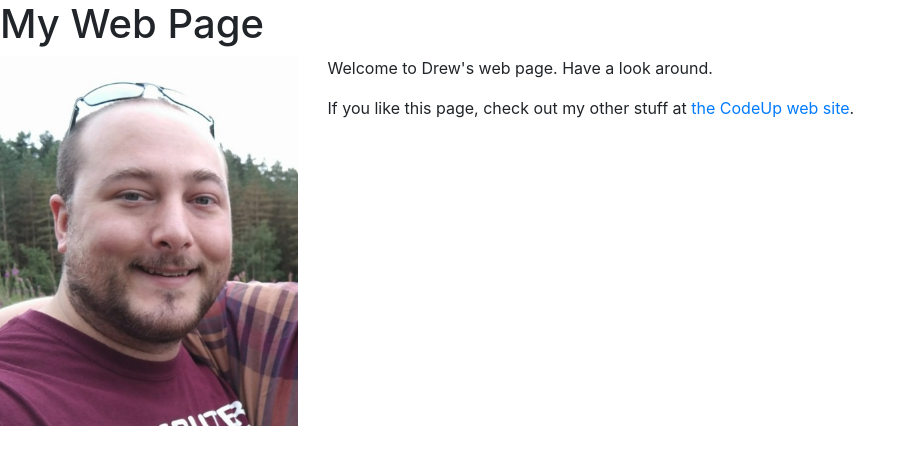
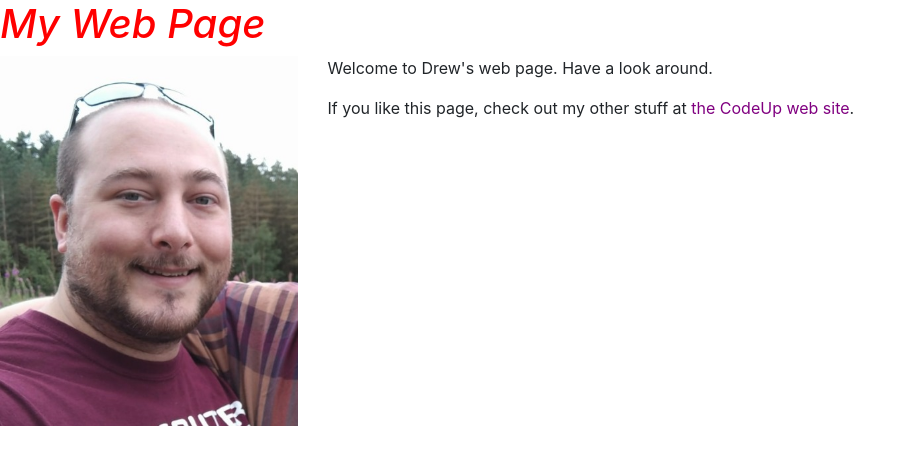
Before and after one commit to CodeUpManchester/Programming101, a plain HTML site: page MyFirstWebSite/index.html in a window 1280 px wide. Shown: the whole page, without its empty margins (0-912 px from the left). Drawn offline with nearby package versions, Linux system fonts and the light colour scheme.

Commit message:
Added styling to MyFirstWebSite

```diff
--- a/MyFirstWebSite/index.html
+++ b/MyFirstWebSite/index.html
@@ -1,10 +1,11 @@
 <html>
   <head>
-      <link rel="stylesheet" href="https://stackpath.bootstrapcdn.com/bootstrap/4.1.1/css/bootstrap.min.css" integrity="sha384-WskhaSGFgHYWDcbwN70/dfYBj47jz9qbsMId/iRN3ewGhXQFZCSftd1LZCfmhktB" crossorigin="anonymous">
+      <link rel="stylesheet" href="https://stackpath.bootstrapcdn.com/bootstrap/4.1.1/css/bootstrap.min.css" integrity="sha384-WskhaSGFgHYWDcbwN70/dfYBj47jz9qbsMId/iRN3ewGhXQFZCSftd1LZCfmhktB" crossorigin="anonymous" />
+      <link rel="stylesheet" href="style.css" />
   </head>
 
   <body>
-    <h1>My Web Page</h1>
+    <h1 class="title">My Web Page</h1>
     <!--  This won't appear on the screen  -->
     <div class="row">
       <div class="col-md-3 col-sm-6">
@@ -12,15 +13,13 @@
       </div>
       <div class="col-md-9 col-sm-6">
         <p>
-          Welcome to Drew's
-          web page. Have a
+          Welcome to Drew's web page. Have a
           look around.
         </p>
         <p>
-          If you like this page,
-          check out my other
+          If you like this page, check out my other
           stuff at
-          <a href="https://codeupmanchester.github.io">the CodeUp web site</a>.
+          <a id="codeup-link" href="https://codeupmanchester.github.io">the CodeUp web site</a>.
         </p>
       </div>
     </div>
--- /dev/null
+++ b/MyFirstWebSite/style.css
@@ -0,0 +1,8 @@
+.title {
+  color: red;
+  font-style: italic;
+}
+
+a#codeup-link {
+  color: purple;
+}
```
